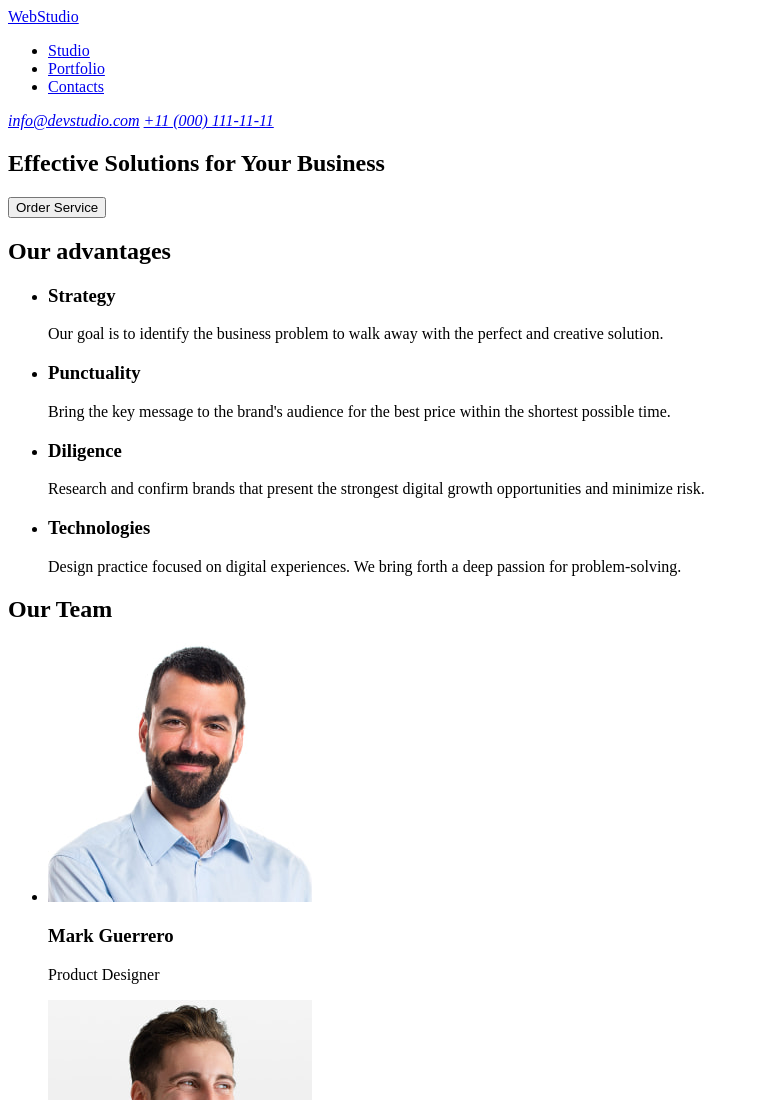
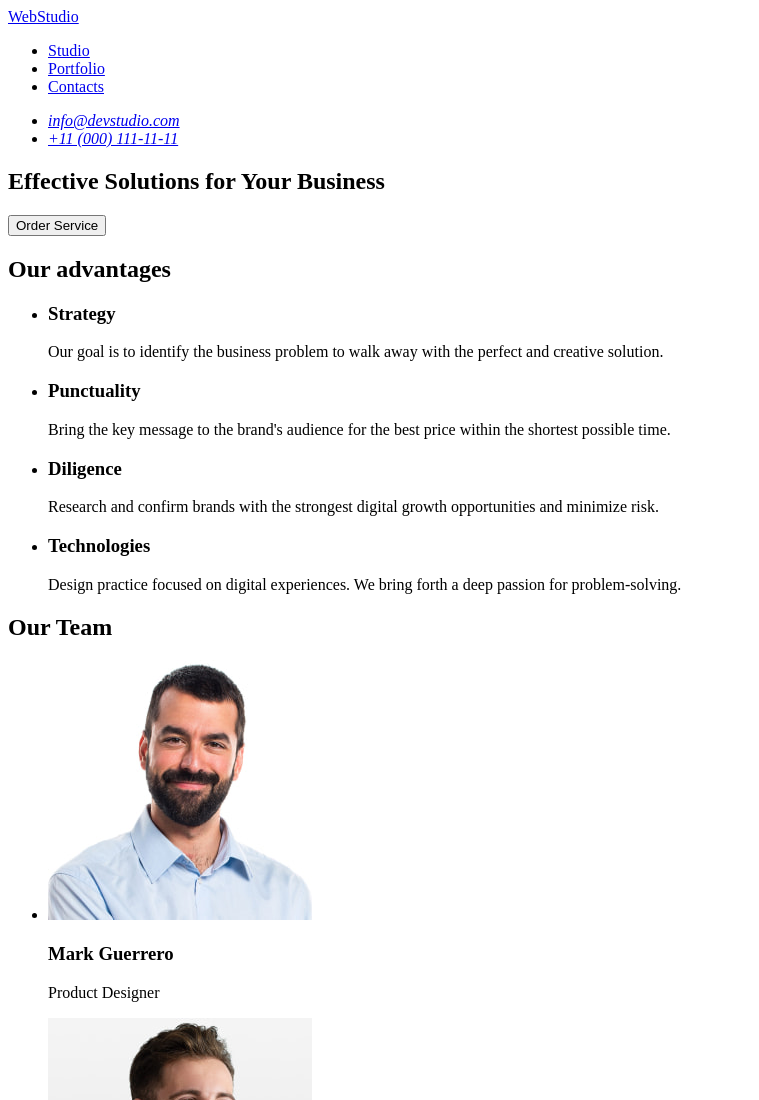
Before and after one commit to A-del-gi/goit-markup-hw-01, a plain HTML site: page index.html in a window 1280 px wide. Shown: the top 1100 px of the page, without its empty margins (0-759 px from the left). Drawn offline with Linux system fonts and the light colour scheme.

Commit message:
add markup header

```diff
--- a/index.html
+++ b/index.html
@@ -16,8 +16,10 @@
         </ul>
       </nav>
       <address>
-        <a href="mailto:info@devstudio.com">info@devstudio.com</a>
-        <a href="tel:+11(000)111-11-11">+11 (000) 111-11-11</a>
+        <ul>
+          <li><a href="mailto:info@devstudio.com">info@devstudio.com</a></li>
+          <li><a href="tel:+110001111111">+11 (000) 111-11-11</a></li>
+        </ul>
       </address>
     </header>
     <main>
@@ -47,8 +49,8 @@
           <li>
             <h3>Diligence</h3>
             <p>
-              Research and confirm brands that present the strongest digital
-              growth opportunities and minimize risk.
+              Research and confirm brands with the strongest digital growth
+              opportunities and minimize risk.
             </p>
           </li>
           <li>
```
